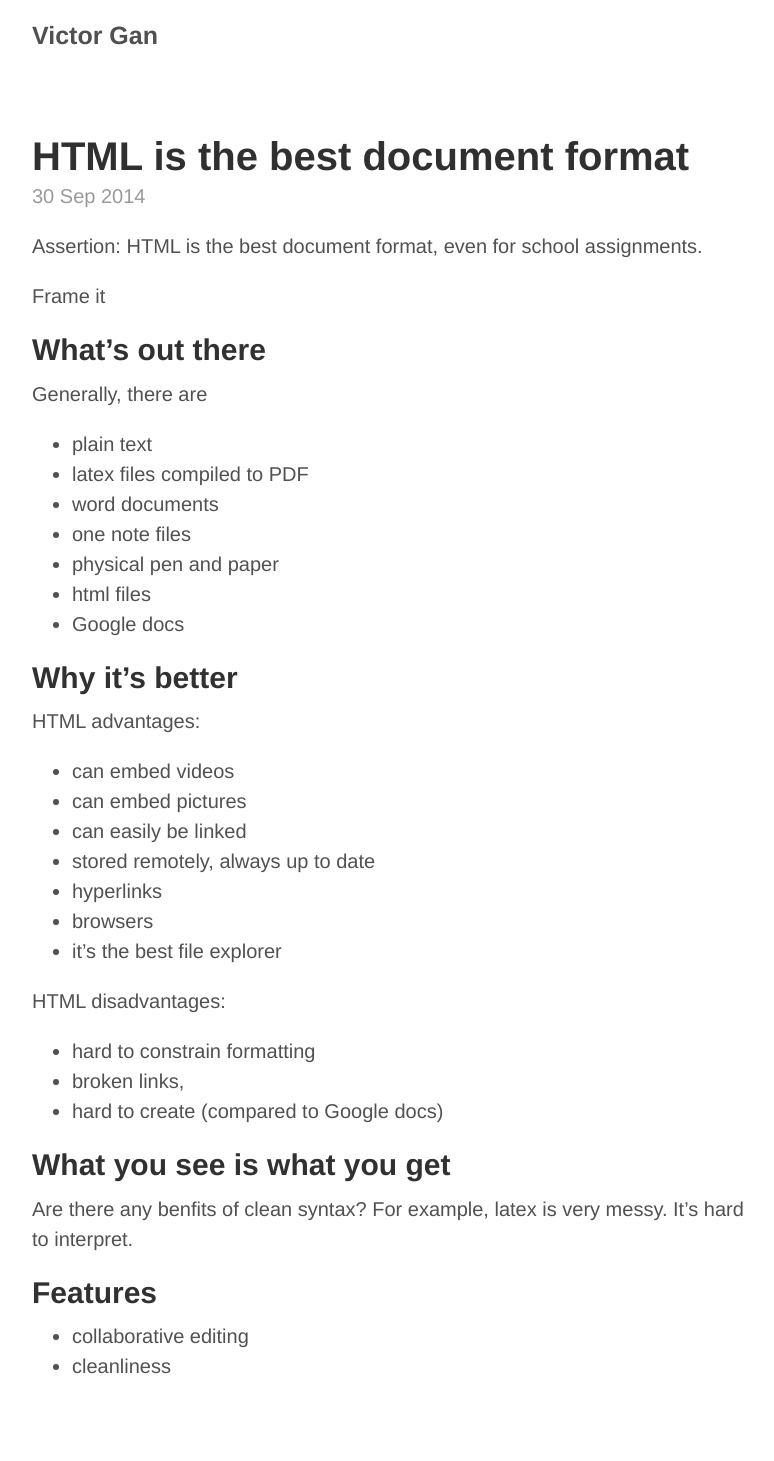
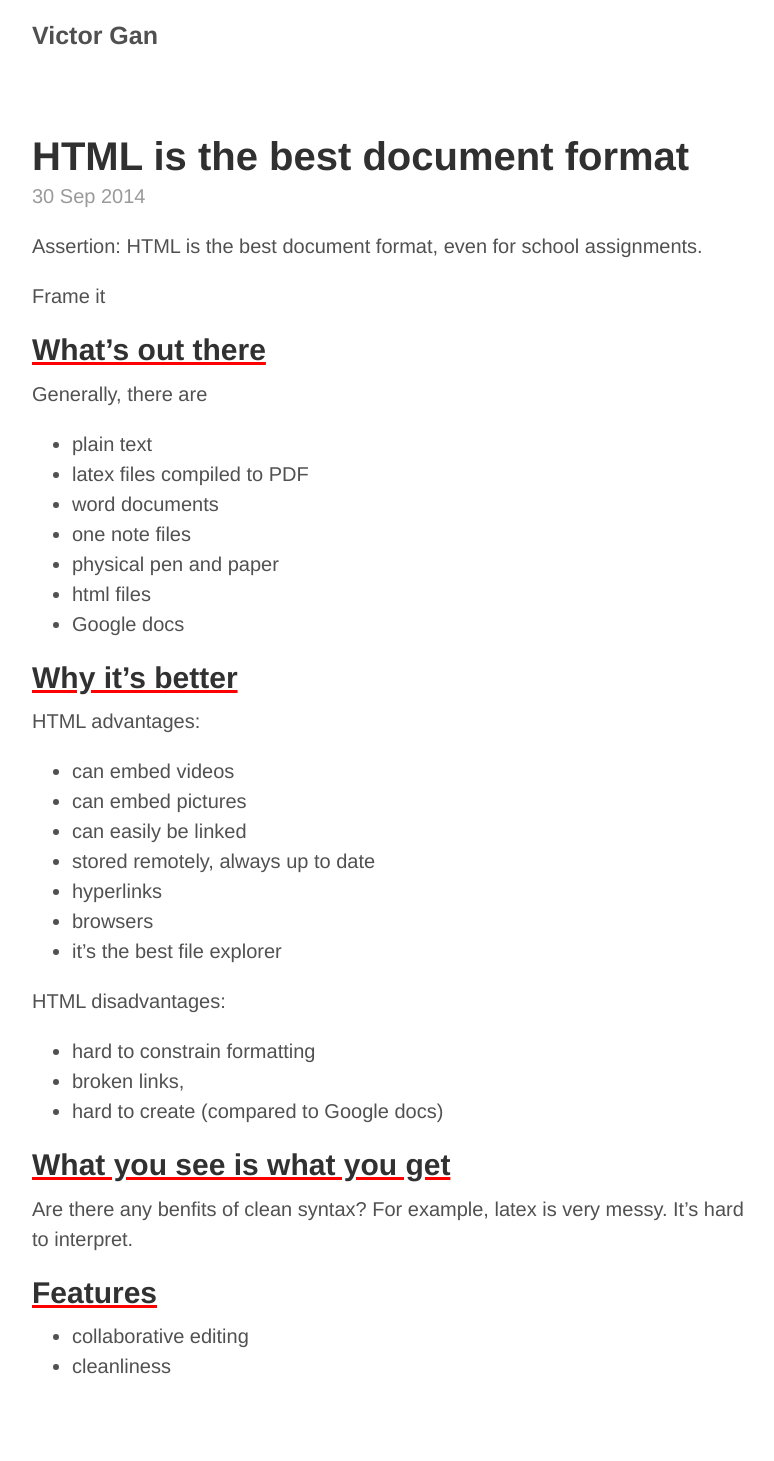
Before and after one commit to victorgan/victorgan.github.io, a Jekyll site: the page built from _posts/2014-09-30-html-is-the-best-document-format.md, in a window 1280 px wide. Shown: the whole page, without its empty margins (248-1022 px from the left). Built offline with Jekyll 4.4.1, drawn with Linux system fonts in a browser that asks for light colours; nearby versions of some CDN libraries; library files that are not in the unit come from our copies; comment, search, counter and statistics services are not loaded.

Commit message:
underline h2

```diff
--- a/public/css/poole.css
+++ b/public/css/poole.css
@@ -93,6 +93,10 @@ h1 {
 h2 {
   margin-top: 1rem;
   font-size: 1.5rem;
+  text-decoration: underline;
+  -moz-text-decoration-color: red; /* Code for Firefox */
+  text-decoration-color: red;
+
 }
 h3 {
   margin-top: 1.5rem;
```
